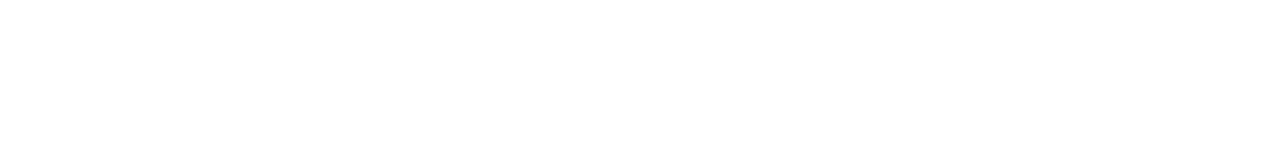
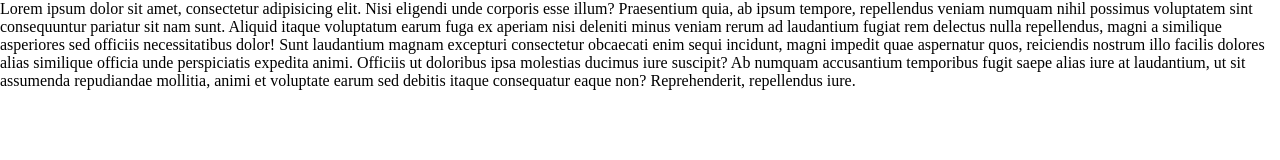
Before and after one commit to GALS1999/git-hub-en-coder, a plain HTML site: page index.html in a window 1280 px wide. Drawn offline with Linux system fonts and the light colour scheme.

Commit message:
Parrafo y reseteo

```diff
--- a/index.html
+++ b/index.html
@@ -10,7 +10,15 @@
 </head>
 
 <body>
-
+    <p>Lorem ipsum dolor sit amet, consectetur adipisicing elit. Nisi eligendi unde corporis esse illum? Praesentium
+        quia, ab ipsum tempore, repellendus veniam numquam nihil possimus voluptatem sint consequuntur pariatur sit nam
+        sunt. Aliquid itaque voluptatum earum fuga ex aperiam nisi deleniti minus veniam rerum ad laudantium fugiat rem
+        delectus nulla repellendus, magni a similique asperiores sed officiis necessitatibus dolor! Sunt laudantium
+        magnam excepturi consectetur obcaecati enim sequi incidunt, magni impedit quae aspernatur quos, reiciendis
+        nostrum illo facilis dolores alias similique officia unde perspiciatis expedita animi. Officiis ut doloribus
+        ipsa molestias ducimus iure suscipit? Ab numquam accusantium temporibus fugit saepe alias iure at laudantium, ut
+        sit assumenda repudiandae mollitia, animi et voluptate earum sed debitis itaque consequatur eaque non?
+        Reprehenderit, repellendus iure.</p>
 </body>
 
 </html>
--- a/style.css
+++ b/style.css
@@ -0,0 +1,5 @@
+*{
+    margin: 0px;
+    padding: 0px;
+
+}
```
